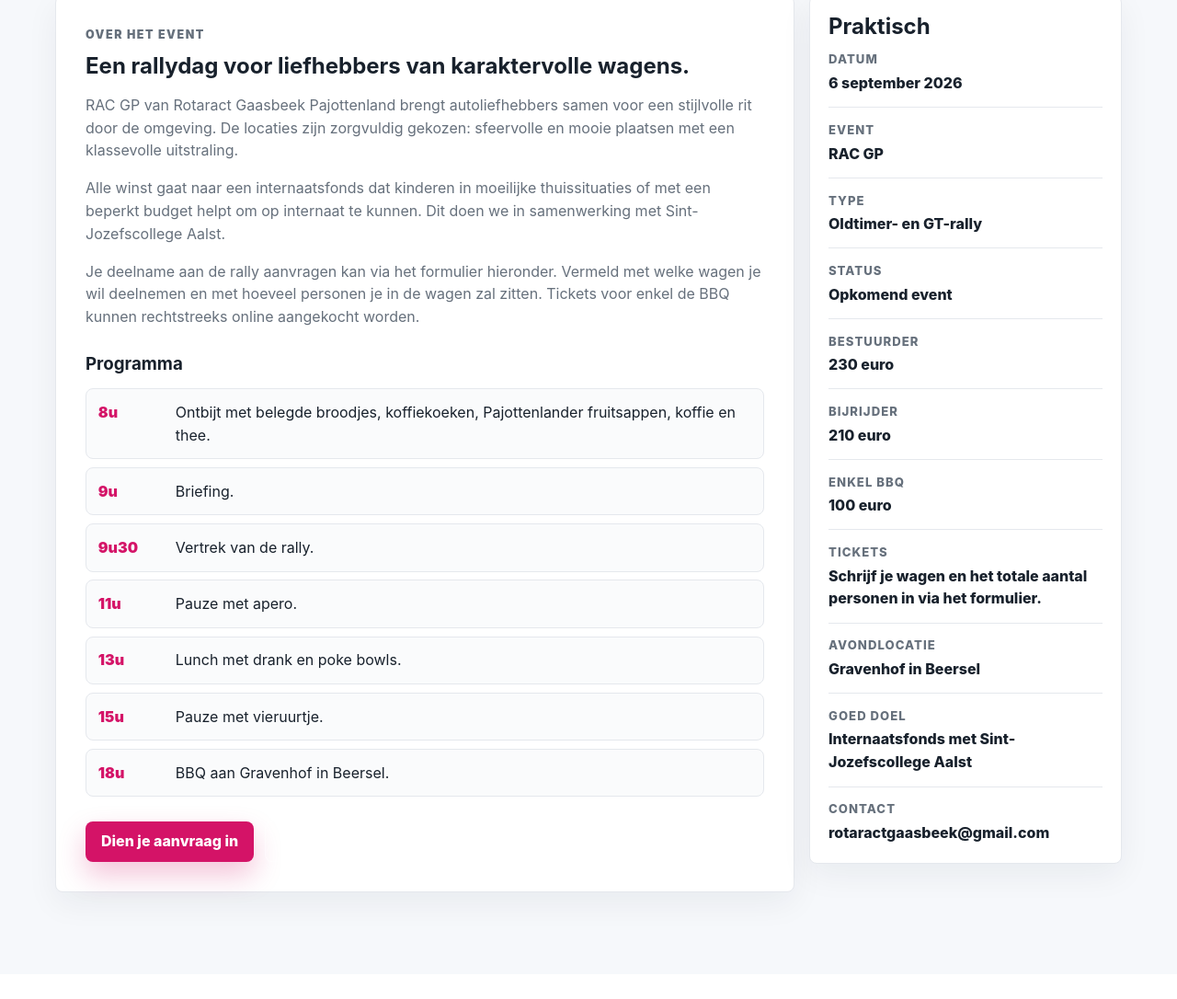
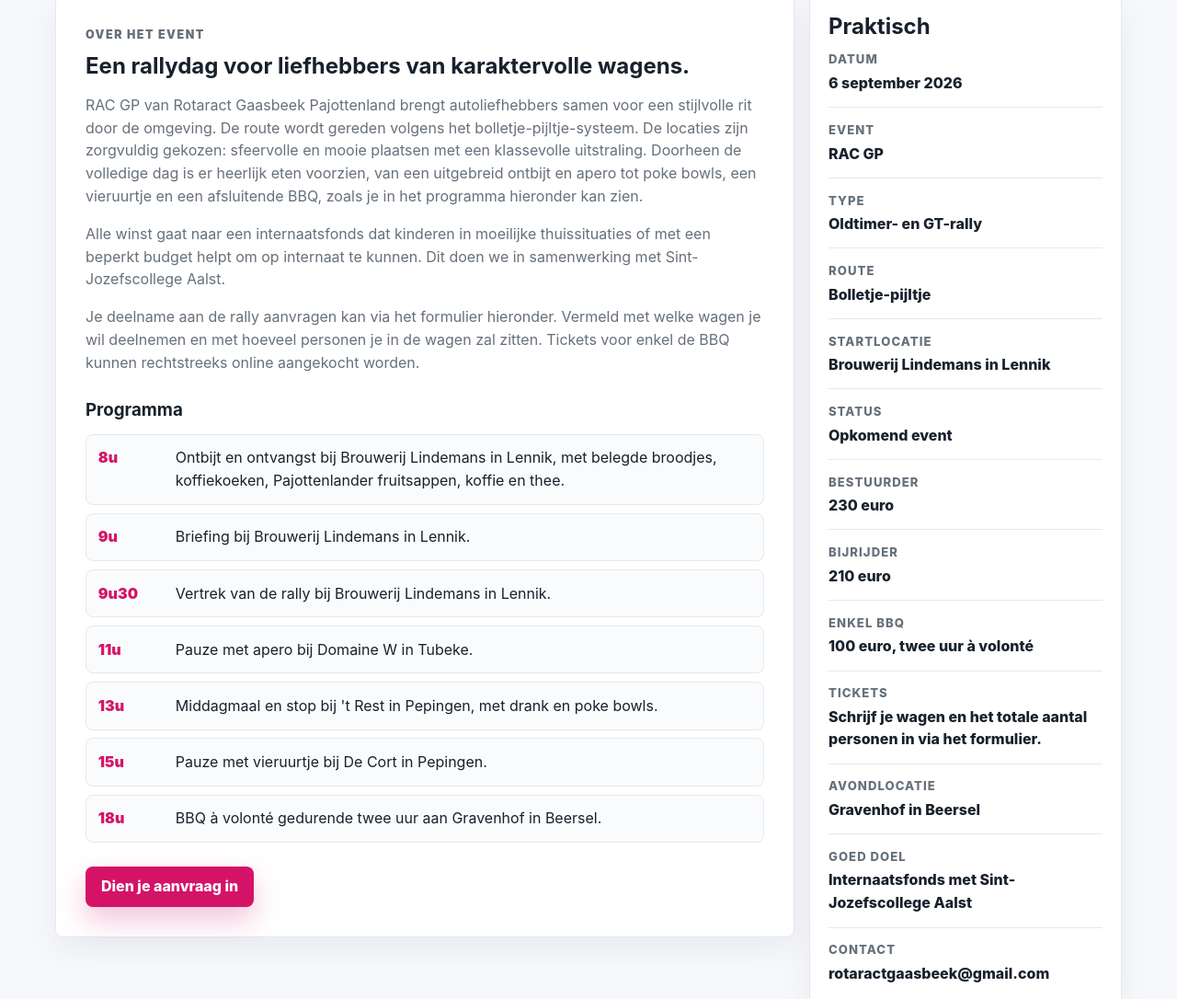
Before and after one commit to rotaractgaasbeek/website, a plain HTML site: page rally.html in a window 1280 px wide. Shown: the part 524-1610 px from the top of the page at 92% size. Drawn offline with Linux system fonts and the light colour scheme; a script that the page names is missing.

Commit message:
update rally

```diff
--- a/rally.html
+++ b/rally.html
@@ -127,19 +127,19 @@
           <article class="event-detail__main">
             <p class="eyebrow">Over het event</p>
             <h2>Een rallydag voor liefhebbers van karaktervolle wagens.</h2>
-            <p>RAC GP van Rotaract Gaasbeek Pajottenland brengt autoliefhebbers samen voor een stijlvolle rit door de omgeving. De locaties zijn zorgvuldig gekozen: sfeervolle en mooie plaatsen met een klassevolle uitstraling.</p>
+            <p>RAC GP van Rotaract Gaasbeek Pajottenland brengt autoliefhebbers samen voor een stijlvolle rit door de omgeving. De route wordt gereden volgens het bolletje-pijltje-systeem. De locaties zijn zorgvuldig gekozen: sfeervolle en mooie plaatsen met een klassevolle uitstraling. Doorheen de volledige dag is er heerlijk eten voorzien, van een uitgebreid ontbijt en apero tot poke bowls, een vieruurtje en een afsluitende BBQ, zoals je in het programma hieronder kan zien.</p>
             <p>Alle winst gaat naar een internaatsfonds dat kinderen in moeilijke thuissituaties of met een beperkt budget helpt om op internaat te kunnen. Dit doen we in samenwerking met Sint-Jozefscollege Aalst.</p>
             <p>Je deelname aan de rally aanvragen kan via het formulier hieronder. Vermeld met welke wagen je wil deelnemen en met hoeveel personen je in de wagen zal zitten. Tickets voor enkel de BBQ kunnen rechtstreeks online aangekocht worden.</p>
             <div class="event-program">
               <h3>Programma</h3>
               <ol class="event-program__list">
-                <li><time>8u</time><span>Ontbijt met belegde broodjes, koffiekoeken, Pajottenlander fruitsappen, koffie en thee.</span></li>
-                <li><time>9u</time><span>Briefing.</span></li>
-                <li><time>9u30</time><span>Vertrek van de rally.</span></li>
-                <li><time>11u</time><span>Pauze met apero.</span></li>
-                <li><time>13u</time><span>Lunch met drank en poke bowls.</span></li>
-                <li><time>15u</time><span>Pauze met vieruurtje.</span></li>
-                <li><time>18u</time><span>BBQ aan Gravenhof in Beersel.</span></li>
+                <li><time>8u</time><span>Ontbijt en ontvangst bij Brouwerij Lindemans in Lennik, met belegde broodjes, koffiekoeken, Pajottenlander fruitsappen, koffie en thee.</span></li>
+                <li><time>9u</time><span>Briefing bij Brouwerij Lindemans in Lennik.</span></li>
+                <li><time>9u30</time><span>Vertrek van de rally bij Brouwerij Lindemans in Lennik.</span></li>
+                <li><time>11u</time><span>Pauze met apero bij Domaine W in Tubeke.</span></li>
+                <li><time>13u</time><span>Middagmaal en stop bij 't Rest in Pepingen, met drank en poke bowls.</span></li>
+                <li><time>15u</time><span>Pauze met vieruurtje bij De Cort in Pepingen.</span></li>
+                <li><time>18u</time><span>BBQ à volonté gedurende twee uur aan Gravenhof in Beersel.</span></li>
               </ol>
             </div>
             <div class="hero__actions">
@@ -153,10 +153,12 @@
               <div><dt>Datum</dt><dd>6 september 2026</dd></div>
               <div><dt>Event</dt><dd>RAC GP</dd></div>
               <div><dt>Type</dt><dd>Oldtimer- en GT-rally</dd></div>
+              <div><dt>Route</dt><dd>Bolletje-pijltje</dd></div>
+              <div><dt>Startlocatie</dt><dd>Brouwerij Lindemans in Lennik</dd></div>
               <div><dt>Status</dt><dd>Opkomend event</dd></div>
               <div><dt>Bestuurder</dt><dd>230 euro</dd></div>
               <div><dt>Bijrijder</dt><dd>210 euro</dd></div>
-              <div><dt>Enkel BBQ</dt><dd>100 euro</dd></div>
+              <div><dt>Enkel BBQ</dt><dd>100 euro, twee uur à volonté</dd></div>
               <div><dt>Tickets</dt><dd>Schrijf je wagen en het totale aantal personen in via het formulier.</dd></div>
               <div><dt>Avondlocatie</dt><dd>Gravenhof in Beersel</dd></div>
               <div><dt>Goed doel</dt><dd>Internaatsfonds met Sint-Jozefscollege Aalst</dd></div>
@@ -248,10 +250,10 @@
           <div>
             <p class="eyebrow">Enkel BBQ</p>
             <h2 class="section-title">Koop je BBQ-ticket.</h2>
-            <p class="lead">Wil je niet deelnemen aan de rally, maar wel aansluiten bij de BBQ om 18u aan Gravenhof in Beersel? Koop hier rechtstreeks je ticket. Er zijn maximaal 120 BBQ-tickets beschikbaar.</p>
+            <p class="lead">Wil je niet deelnemen aan de rally, maar wel aansluiten bij de BBQ om 18u aan Gravenhof in Beersel? Geniet gedurende twee uur à volonté en koop hier rechtstreeks je ticket. Er zijn maximaal 120 BBQ-tickets beschikbaar.</p>
             <ul class="ticket-highlights">
               <li><strong>€100</strong><span>per persoon</span></li>
-              <li><strong>18u</strong><span>start BBQ</span></li>
+              <li><strong>2 uur</strong><span>BBQ à volonté vanaf 18u</span></li>
               <li><strong>Gravenhof in Beersel</strong><span>avondlocatie</span></li>
             </ul>
           </div>
```
